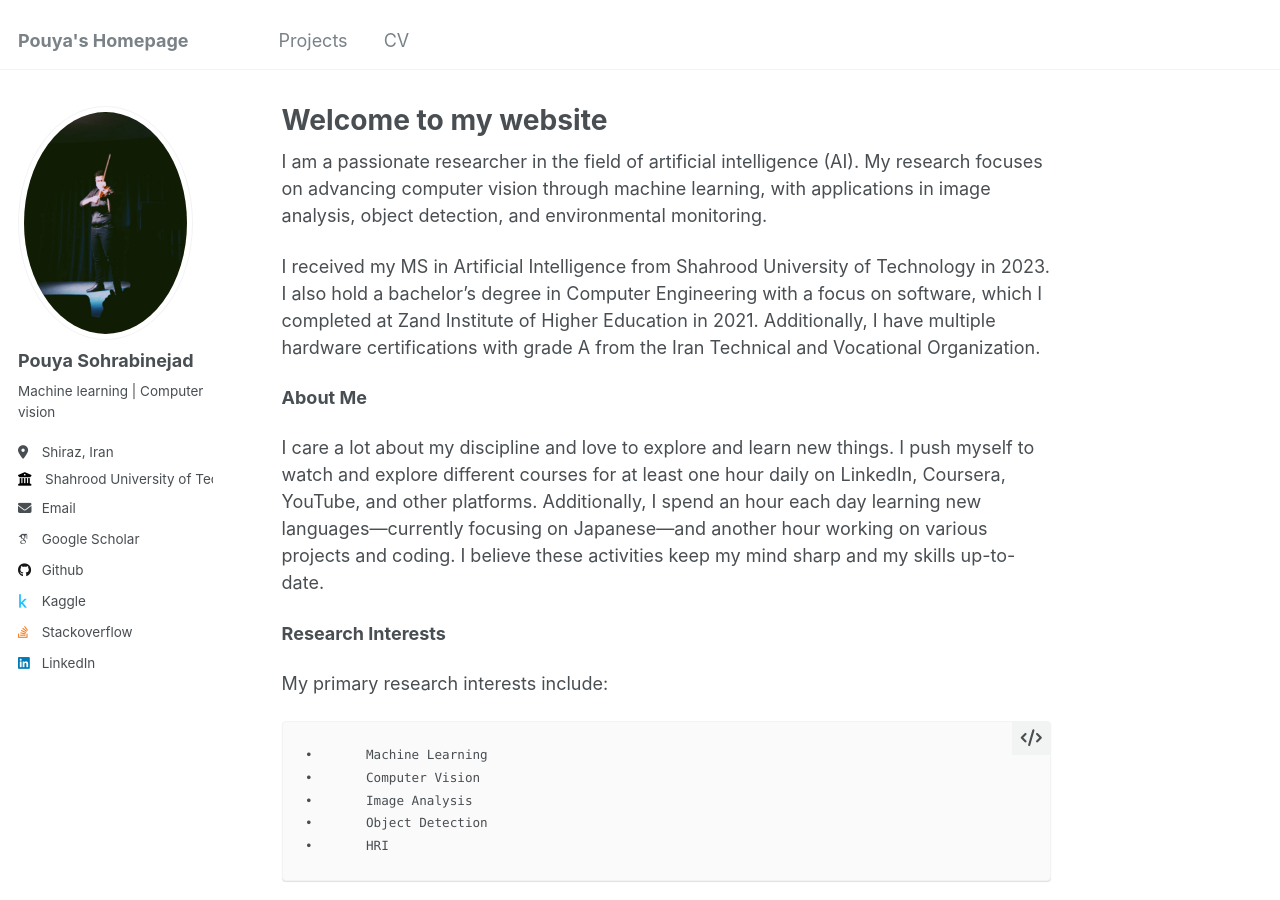
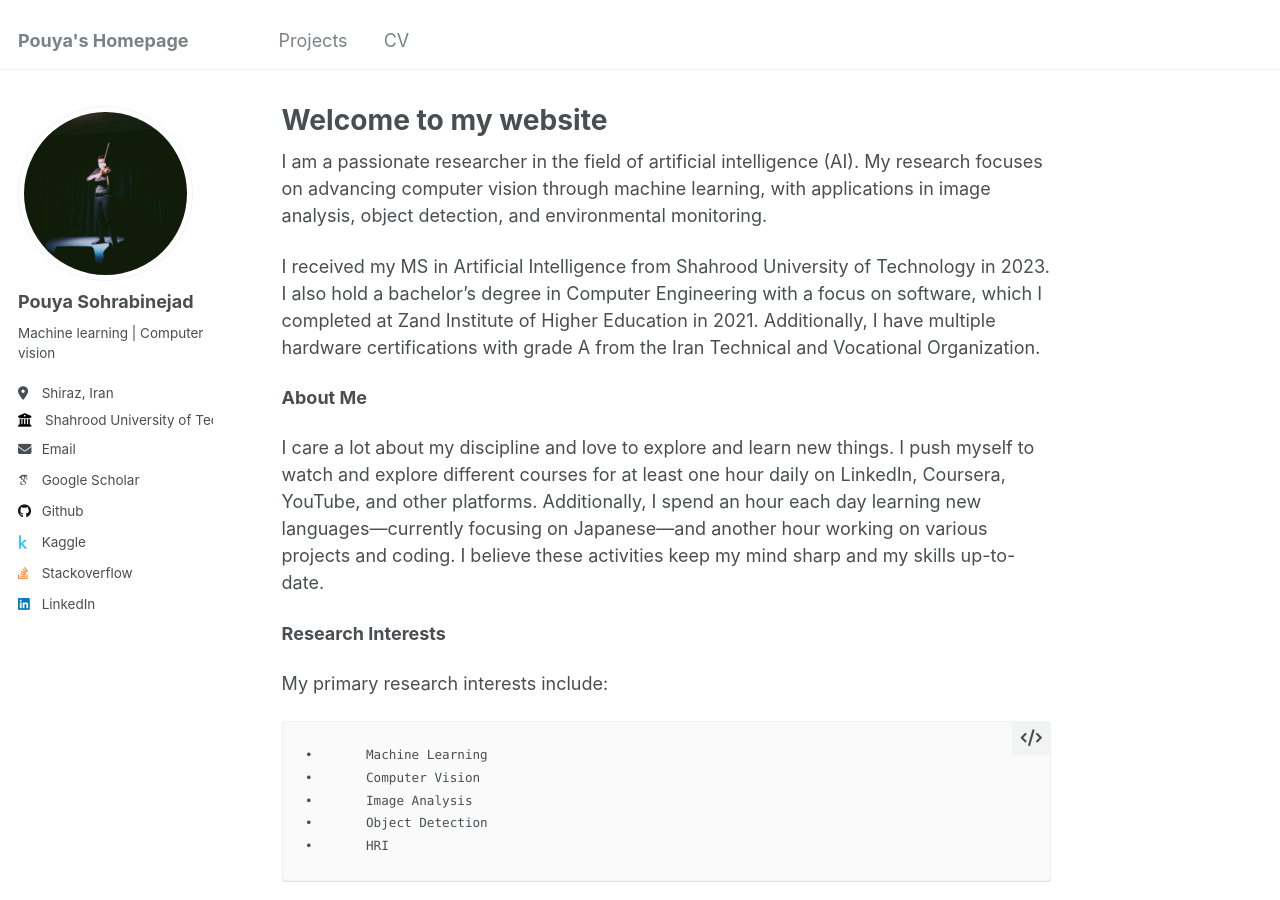
Before and after one commit to PouyaSonej/PouyaSonej.github.io, a Jekyll site: the page built from _pages/about.md, in a window 1280 px wide and 900 px high. Built offline with Jekyll 4.4.1, drawn with Linux system fonts in a browser that asks for light colours; some web fonts are replaced.

Commit message:
Update _config.yml

```diff
--- a/_config.yml
+++ b/_config.yml
@@ -21,7 +21,7 @@ repository               : "pouyasonej/pouyasonej.github.io"
 #               Additional customization can be done by editing /_includes/author-profile.html
 author:
   # Biographic information
-  avatar           : "profile4.png"
+  avatar           : "prof4.jpeg"
   name             : "Pouya Sohrabinejad"
   pronouns         : # example: "she/her"
   bio              : "Machine learning | Computer vision"
```
